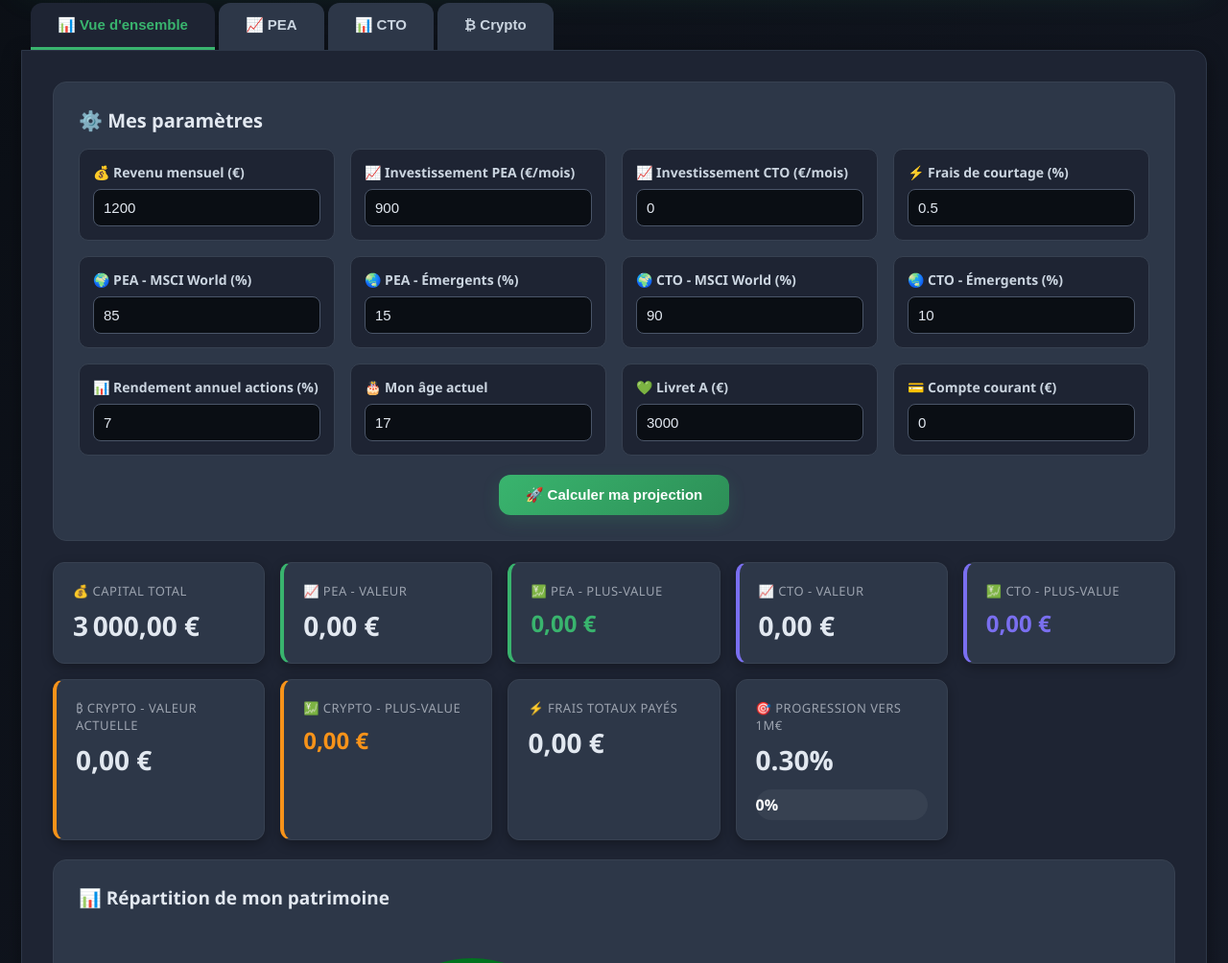
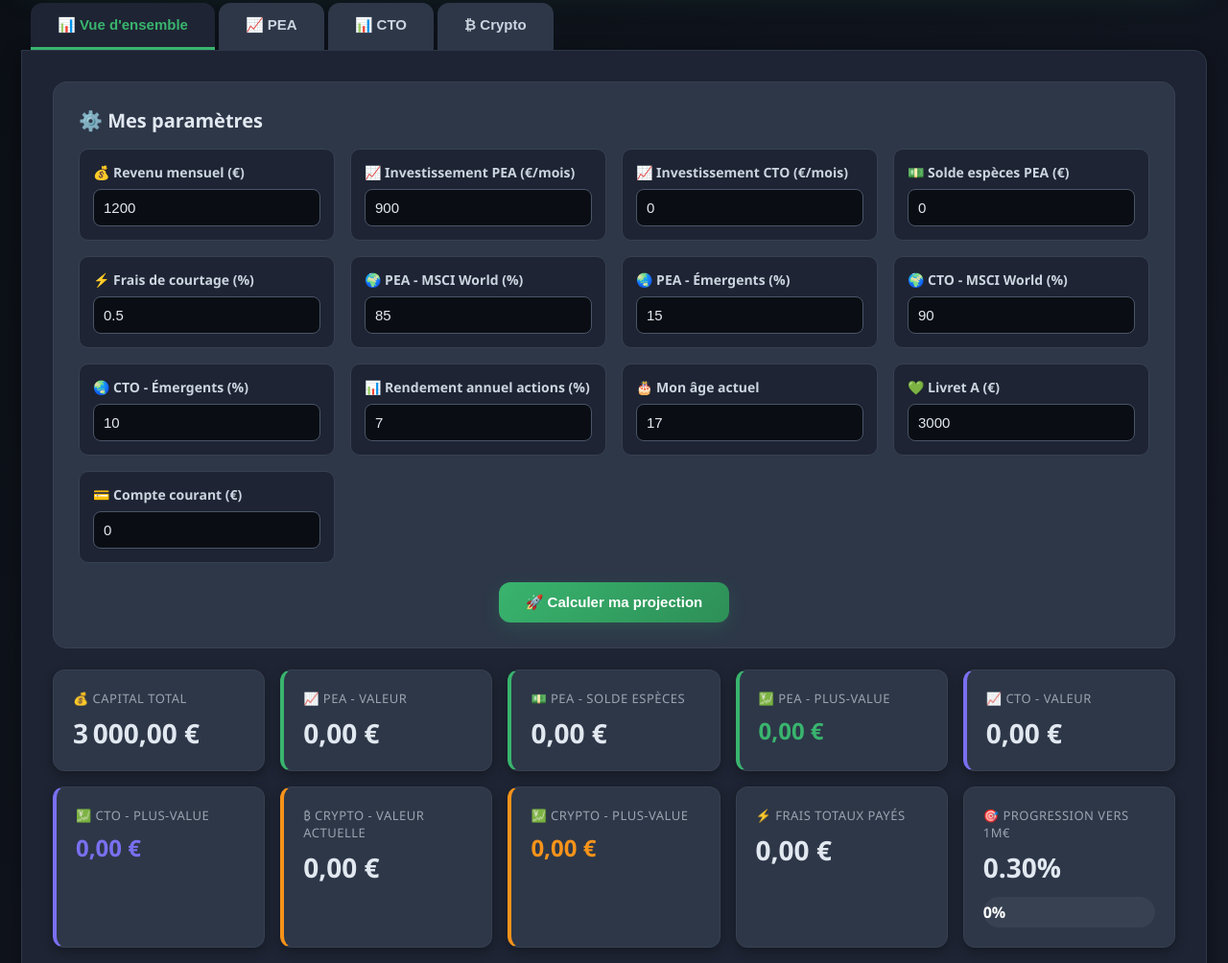
Before and after one commit to vforvendettaevy-spec/Dashboard-PEA, a plain HTML site: page index.html in a window 1280 px wide. Shown: the part 240-1244 px from the top of the page at 96% size. Drawn offline with Linux system fonts and the light colour scheme; no server answers.

Commit message:
Update index.html

```diff
--- a/index.html
+++ b/index.html
@@ -117,6 +117,7 @@ th{background:#1e2433;color:#cbd5e0;font-weight:700;font-size:13px;text-transfor
           <div class="param-item"><label>💰 Revenu mensuel (€)</label><input id="revenu" type="number" value="1200" min="0" step="0.01" /></div>
           <div class="param-item"><label>📈 Investissement PEA (€/mois)</label><input id="investissementPEA" type="number" value="900" min="0" step="0.01" /></div>
           <div class="param-item"><label>📈 Investissement CTO (€/mois)</label><input id="investissementCTO" type="number" value="0" min="0" step="0.01" /></div>
+          <div class="param-item"><label>💵 Solde espèces PEA (€)</label><input id="soldeEspecesPEA" type="number" value="0" min="0" step="0.01" /></div>
           <div class="param-item"><label>⚡ Frais de courtage (%)</label><input id="fraisCourtage" type="number" value="0.5" step="0.1" min="0" max="10" /></div>
           <div class="param-item"><label>🌍 PEA - MSCI World (%)</label><input id="peaMsciWorld" type="number" value="85" min="0" max="100" /></div>
           <div class="param-item"><label>🌏 PEA - Émergents (%)</label><input id="peaMsciEM" type="number" value="15" min="0" max="100" /></div>
@@ -133,6 +134,7 @@ th{background:#1e2433;color:#cbd5e0;font-weight:700;font-size:13px;text-transfor
       <div class="stats-grid">
         <div class="stat-card"><div class="stat-label">💰 Capital total</div><div class="stat-value" id="capitalTotal">0 €</div></div>
         <div class="stat-card pea"><div class="stat-label">📈 PEA - Valeur</div><div class="stat-value" id="valeurPEA">0 €</div></div>
+        <div class="stat-card pea"><div class="stat-label">💵 PEA - Solde espèces</div><div class="stat-value" id="soldeEspecesPEADisplay">0 €</div></div>
         <div class="stat-card pea"><div class="stat-label">💹 PEA - Plus-value</div><div id="plusValuePEA" style="font-size:24px;font-weight:800;color:#39b46e">+0 €</div></div>
         <div class="stat-card cto"><div class="stat-label">📈 CTO - Valeur</div><div class="stat-value" id="valeurCTO">0 €</div></div>
         <div class="stat-card cto"><div class="stat-label">💹 CTO - Plus-value</div><div id="plusValueCTO" style="font-size:24px;font-weight:800;color:#7a6ff0">+0 €</div></div>
@@ -391,6 +393,7 @@ function sauvegarder() {
     revenu: document.getElementById('revenu').value,
     investissementPEA: document.getElementById('investissementPEA').value,
     investissementCTO: document.getElementById('investissementCTO').value,
+    soldeEspecesPEA: document.getElementById('soldeEspecesPEA').value,
     fraisCourtage: document.getElementById('fraisCourtage').value,
     peaMsciWorld: document.getElementById('peaMsciWorld').value,
     peaMsciEM: document.getElementById('peaMsciEM').value,
@@ -495,6 +498,7 @@ function calculer() {
   const rend = Number(document.getElementById('rendement').value) || 7;
   const livret = Number(document.getElementById('livretA').value) || 0;
   const courant = Number(document.getElementById('compteCourant').value) || 0;
+  const soldeEspeces = Number(document.getElementById('soldeEspecesPEA').value) || 0;
 
   const pea = calculerValeur(historiquePEA, rend);
   const cto = calculerValeur(historiqueCTO, rend);
@@ -505,11 +509,12 @@ function calculer() {
   const cryptoPlusValue = btc.plusValue + eth.plusValue;
   const fraisTotaux = pea.totalFrais + cto.totalFrais + btc.totalFrais + eth.totalFrais;
 
-  const total = livret + courant + pea.valeur + cto.valeur + cryptoValeur;
+  const total = livret + courant + pea.valeur + soldeEspeces + cto.valeur + cryptoValeur;
   const prog = (total / 1000000 * 100).toFixed(2);
 
   document.getElementById('capitalTotal').textContent = formatEuroDecimal(total);
   document.getElementById('valeurPEA').textContent = formatEuroDecimal(pea.valeur);
+  document.getElementById('soldeEspecesPEADisplay').textContent = formatEuroDecimal(soldeEspeces);
   document.getElementById('valeurCTO').textContent = formatEuroDecimal(cto.valeur);
   document.getElementById('valeurCrypto').textContent = formatEuroDecimal(cryptoValeur);
   document.getElementById('plusValuePEA').textContent = formatEuroDecimal(pea.plusValue, true);
@@ -538,20 +543,20 @@ function calculer() {
   document.getElementById('plusValueETH').textContent = formatEuroDecimal(eth.plusValue, true);
   document.getElementById('plusValueETH').style.color = eth.plusValue >= 0 ? '#39b46e' : '#e53e3e';
 
-  dessinerGraphique(pea.valeur, cto.valeur, cryptoValeur, livret, courant);
+  dessinerGraphique(pea.valeur, cto.valeur, cryptoValeur, livret, courant, soldeEspeces);
   afficherHistorique('pea');
   afficherHistorique('cto');
   afficherHistoriqueCrypto('btc');
   afficherHistoriqueCrypto('eth');
-  afficherProjection(pea.valeur + cto.valeur + livret + courant, rend);
-  calculerScenarios(pea.valeur + cto.valeur + livret + courant, rend);
+  afficherProjection(pea.valeur + cto.valeur + livret + courant + soldeEspeces, rend);
+  calculerScenarios(pea.valeur + cto.valeur + livret + courant + soldeEspeces, rend);
   sauvegarder();
 }
 
-function dessinerGraphique(valPEA, valCTO, valCrypto, livret, courant) {
+function dessinerGraphique(valPEA, valCTO, valCrypto, livret, courant, soldeEspeces) {
   const canvas = document.getElementById('pieChart');
   const ctx = canvas.getContext('2d');
-  const total = valPEA + valCTO + valCrypto + livret + courant;
+  const total = valPEA + valCTO + valCrypto + livret + courant + soldeEspeces;
   const legend = document.getElementById('pieLegend');
 
   if (total === 0) {
@@ -566,6 +571,7 @@ function dessinerGraphique(valPEA, valCTO, valCrypto, livret, courant) {
 
   const data = [
     { label: '📈 PEA', value: valPEA, color: '#39b46e' },
+    { label: '💵 PEA Espèces', value: soldeEspeces, color: '#52c785' },
     { label: '📊 CTO', value: valCTO, color: '#7a6ff0' },
     { label: '₿ Crypto', value: valCrypto, color: '#f7931a' },
     { label: '💚 Livret A', value: livret, color: '#01731f' },
```
